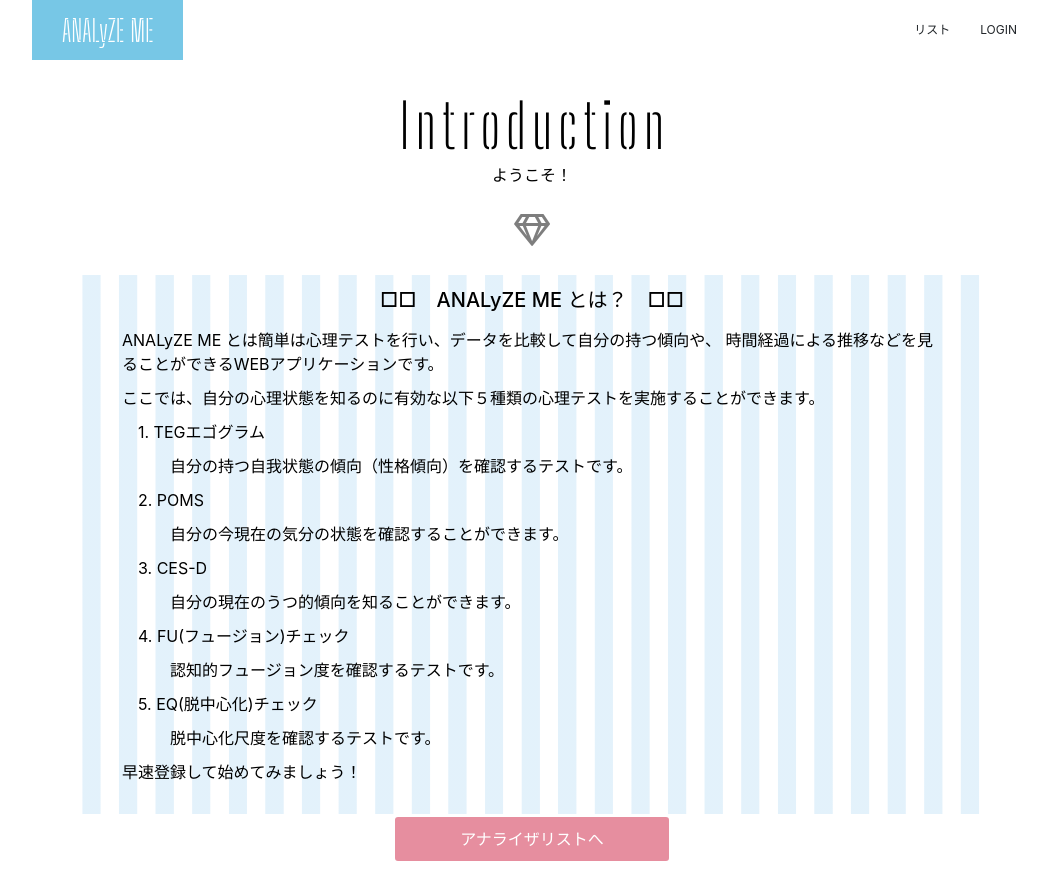
After one commit to MiyakoOhashi/app_mc, a Flask app: page /introduction/ in a window 1280 px wide. The commit adds this page. Shown: the whole page, without its empty margins (108-1155 px from the left). Run offline with Flask 2, Linux system fonts and the light colour scheme; some libraries are stand-ins or nearby versions.

Commit message:
modified 16 files added 1 file

```diff
--- a/analyze_me/services/graph_service.py
+++ b/analyze_me/services/graph_service.py
@@ -12,7 +12,7 @@ from analyze_me.services import analyzer_service, views_service
 def ex_all_data(ex_id):
     #テスト結果取得
     results = views_service.find_all(ex_id)
-    created_at = [ "", "", "", "", "", "", "", "", "", ""]
+    created_at = [ "emp", "emp", "emp", "emp", "emp", "emp", "emp", "emp", "emp", "emp"]
     a_sum = [ "", "", "", "", "", "", "", "", "", ""]
     i = 0
     for result in results:
@@ -21,7 +21,7 @@ def ex_all_data(ex_id):
         created_at.insert(0, '{0:%Y-%m-%d}'.format(result.created_at))
         created_at.pop()
         a_sum.insert(0, result.a_sum)
-        a_sum.pop
+        a_sum.pop()
         i += 1
 
     print("ex_id: {}, i: {}".format(ex_id, i))
@@ -82,7 +82,7 @@ def ex_one_data(ex_id, result_id):
         g_fac.pop()
         i = 0
         for i in range(0, 5):
-            g_sum.append(g_sum0[i] * 100 / 25)
+            g_sum.append(g_sum0[i] * 100 / 20)
             i += 1
 
     return g_fac, g_sum
--- a/analyze_me/static/style.css
+++ b/analyze_me/static/style.css
@@ -98,6 +98,127 @@ body {
     }
 }
 
+/* INTRO画面 */
+.introA {
+    display: flex;
+    align-items: start;
+    justify-content: center;
+    height: 100vh;
+    min-height: 450px;
+    width: 100vw;
+    min-width: 400px;
+    color: #000;
+    color: var(--text-dark-color);
+    text-align: center;
+    margin-left: auto;
+    margin-right: auto;
+}
+
+.introA .con {
+    margin-top: 60px;
+    max-width: 900px;
+    max-width: var(--middle-width);
+    margin-left: auto;
+    margin-right: auto;
+
+}
+
+.introA h2 {
+    margin: 30px 0 0;
+    font-family: 'Big Shoulders Stencil Display', cursive;
+    font-size: 3.8rem;
+    /* font-size: 60px; */
+    letter-spacing: 0.1em;
+    margin-left: 0.1em;
+}
+
+.introA h5 {
+    margin: 0.5rem 0 1rem;
+    font-size: 1.25rem;
+    /* margin: 15px 0;
+    font-size: 20px; */
+}
+
+.introA .symbol {
+    margin: 1.25rem;
+    /* margin: 20px; */
+    padding: 0;
+    border: none;
+    outline: none;
+    background: none;
+    font-size: 2rem;
+    /* font-size: 28px; */
+    opacity: 0.5;
+}
+
+.introA img {
+    width: 15%;
+}
+
+.introA .conA {
+    align-items: center;
+    justify-content: center;
+    padding: 5px 30px 15px 30px;
+    background-image: linear-gradient(rgba(255,255,255,0.7), rgba(255,255,255,0.7)), url(img/bk_stripe.png);
+    background-position: center;
+    background-size: cover;
+}
+
+.introA .conB {
+    text-align: left;
+    margin-bottom: 15px;
+    padding: 0 10px
+    /*
+    display: flex;
+    align-items: center;
+    justify-content: center;
+    padding: 15px 30px;
+    background-image: linear-gradient(rgba(255,255,255,0.7), rgba(255,255,255,0.7)), url(img/bk_stripe.png);
+    background-position: center;
+    background-size: cover;
+    */
+}
+
+.introA ul {
+    margin: 0;
+    padding: 0;
+    list-style: none;
+}
+
+.introA li {
+    margin-top: 10px;
+}
+
+.introA p {
+    margin: 0;
+}
+
+.introA a {
+    display: inline-block;
+    padding: 10px;
+    margin: 0 2px 0.5rem 2px;
+    width: 280px;
+    border: solid 3px currentColor;
+    border-radius: 6px;
+    background-color: #E68E9F;
+    background-color: var(--accent-color);
+    color: #fff;
+    color: var(--text-bright-color);
+    /* font-size: 14px; */
+    text-decoration: none;
+}
+
+.introA a:hover {
+    color: #fff;
+    color: var(--text-bright-color);
+    text-decoration: none;
+    background-image: linear-gradient(
+        rgba(255,255,255,0.2),
+        rgba(255,255,255,0.2)
+    );
+}
+
+
 /* LIST画面 */
 .listA {
     display: flex;
@@ -166,7 +287,7 @@ body {
     margin-top: 10px;
 }
 
-.listA a {
+.listA .ele {
     display: inline-block;
     padding: 10px;
     width: 300px;
@@ -180,7 +301,7 @@ body {
     text-decoration: none;
 }
 
-.listA a:hover {
+.listA .ele:hover {
     color: #fff;
     color: var(--text-bright-color);
     text-decoration: none;
@@ -188,6 +309,11 @@ body {
         rgba(255,255,255,0.2),
         rgba(255,255,255,0.2)
     );
+}
+
+.listA .p1 {
+    margin-top: 10px;
+    font-size: 12px;
 }
 
 /* 説明画面 */
@@ -735,6 +861,7 @@ body {
     max-width: var(--middle-width);
     margin-left: auto;
     margin-right: auto;
+    padding: 0 10px;
 }
 
 .logA h2 {
@@ -768,7 +895,7 @@ body {
     font-size: 2rem;
     letter-spacing: 0.1em;
     margin-left: 0.1em;
-    tex-align: left;
+    text-align: left;
     padding-left: 0.75rem;
     border-left: solid 0.5rem #E68E9F;
     border-left: solid 0.5rem var(--accent-color);
@@ -808,18 +935,17 @@ body {
 }
 
 .logA .chartA {
-    max-width: 800px;
+    position: relative;
     display: flex;
-    overflow-x: scroll;
-    align-items: center;
-    margin: 20px 0;
+    width: calc(100% - 40px);
+    height: 150px;
+    overflow: hidden;
+    margin: 25px 0;
 }
 
 .logA .chartB {
     display: flex;
     align-items: center;
-    left: -100px;
-    /*overflow: hidden;*/
     margin: 0;
 }
 
@@ -949,6 +1075,111 @@ body {
     font-size: 12px;
 }
 
+/* 登録内容表示画面 */
+.confA {
+    display: flex;
+    align-items: start;
+    justify-content: center;
+    height: 100vh;
+    min-height: 450px;
+    width: 100vw;
+    min-width: 400px;
+    color: #000;
+    color: var(--text-dark-color);
+    text-align: center;
+    margin-left: auto;
+    margin-right: auto;
+}
+
+.confA .con {
+    margin-top: 60px;
+    max-width: 900px;
+    max-width: var(--middle-width);
+    margin-left: auto;
+    margin-right: auto;
+    padding: 0 15px;
+}
+
+.confA h2 {
+    margin: 30px 0 0;
+    font-family: 'Big Shoulders Stencil Display', cursive;
+    font-size: 3.8rem;
+    /* font-size: 60px; */
+    letter-spacing: 0.1em;
+    margin-left: 0.1em;
+}
+
+.confA h5 {
+    margin: 0 0 1rem;
+    font-size: 1.25rem;
+}
+
+.confA .symbol {
+    margin: 1.25rem;
+    /* margin: 20px; */
+    padding: 0;
+    border: none;
+    outline: none;
+    background: none;
+    font-size: 2rem;
+    /* font-size: 28px; */
+    opacity: 0.5;
+}
+
+.confA p {
+    margin: 0;
+}
+
+.confA .sum {
+    margin: 0 0 30px;
+}
+
+.confA .tbl {
+    overflow-y: scroll;
+    height: 120px;
+    margin-bottom: 2.5rem;
+}
+
+.confA table {
+    margin: 1.3rem auto 1rem auto;
+    font-size: 12px;
+    text-align: left;
+}
+
+.confA table th,
+.confA table td {
+    padding: 0 25px;
+}
+
+.confA tr {
+    margin: 1px 1px;
+}
+
+.confA a {
+    display: inline-block;
+    padding: 10px;
+    margin: 0 2px 0.5rem 2px;
+    width: 250px;
+    border: solid 3px currentColor;
+    border-radius: 6px;
+    background-color: #E68E9F;
+    background-color: var(--accent-color);
+    color: #fff;
+    color: var(--text-bright-color);
+    /* font-size: 14px; */
+    text-decoration: none;
+}
+
+.confA a:hover {
+    color: #fff;
+    color: var(--text-bright-color);
+    text-decoration: none;
+    background-image: linear-gradient(
+        rgba(255,255,255,0.2),
+        rgba(255,255,255,0.2)
+    );
+}
+
 /* ヘッダー */
 header {
     position: absolute;
--- a/analyze_me/templates/index.html
+++ b/analyze_me/templates/index.html
@@ -12,7 +12,7 @@
 
         <img src="static/img/bottle.png" alt="">
         <h1>ANALyZE ME</h1>
-        <a href="{{ url_for('analyzes.analyzer_list') }}">START</a>
+        <a href="{{ url_for('views.intro') }}">START</a>
 
     </div>
 </section>
--- /dev/null
+++ b/analyze_me/templates/intro.html
@@ -0,0 +1,38 @@
+<!-- analyze_me/templates/intro.html 2021/01/21  M.O-->
+{% extends "layout.html" %}
+
+<!-- ボディ　-->
+{% block body %}
+<section class="introA">
+    <div class="con">
+
+        <h2>Introduction</h2>
+        <p>ようこそ！</p>
+        <p class="symbol"><span class="far fa-gem"></span></p>
+        <!--img src="static/img/bottle.png" alt=""-->
+
+        <div class="conA">
+        <h5>□︎□︎　ANALyZE ME とは？　□︎□︎︎</h5>
+            <div class="conB">
+                <ul>
+                    <li>ANALyZE ME とは簡単は心理テストを行い、データを比較して自分の持つ傾向や、
+                        時間経過による推移などを見ることができるWEBアプリケーションです。</li>
+                    <li>ここでは、自分の心理状態を知るのに有効な以下５種類の心理テストを実施することができます。</li>
+                    <li>　1. TEGエゴグラム</li>
+                    <li>　　　自分の持つ自我状態の傾向（性格傾向）を確認するテストです。</li>
+                    <li>　2. POMS</li>
+                    <li>　　　自分の今現在の気分の状態を確認することができます。</li>
+                    <li>　3. CES-D</li>
+                    <li>　　　自分の現在のうつ的傾向を知ることができます。</li>
+                    <li>　4. FU(フュージョン)チェック</li>
+                    <li>　　　認知的フュージョン度を確認するテストです。</li>
+                    <li>　5. EQ(脱中心化)チェック</li>
+                    <li>　　　脱中心化尺度を確認するテストです。</li>
+                    <LI>早速登録して始めてみましょう！</LI>
+                </ul>
+            </div>
+        </div>
+        <a href="{{ url_for('analyzes.analyzer_list') }}">アナライザリストへ</a>
+    </div>
+</section>
+{% endblock %}
--- a/analyze_me/templates/logs/result_graph.html
+++ b/analyze_me/templates/logs/result_graph.html
@@ -91,14 +91,14 @@
                         display: true,
                         ticks: {
                             autoSkip: true,
-                            maxTicksLimit: 5
+                            maxTicksLimit: 6
                         }
                     }],
                     yAxes: [{
                         display: true,
                         scaleLabel: {
                             display: true,
-                            labelString: 'Parsentail(%)'
+                            labelString: 'Percentile(%)'
                         },
                         ticks: {
                             min: 0,
--- a/analyze_me/views/views.py
+++ b/analyze_me/views/views.py
@@ -13,6 +13,11 @@ views = Blueprint('views', __name__)
 def index():
     return render_template('index.html')
 
+#導入ページ
+@views.route('/introduction/')
+def intro():
+    return render_template('intro.html')
+
 #過去ログページ
 @views.route('/logs/')
 @login_required
@@ -22,9 +27,9 @@ def show_logs():
     ces_results = views_service.find_all('ces')
     pom_results = views_service.find_all('pom')
     teg_results = views_service.find_all('teg')
-    ces_date, ces_asum = graph_service.ex_all_data('ces')  # ces-d
-    fu_date, fu_asum = graph_service.ex_all_data('fu')  # fu
-    eq_date, eq_asum = graph_service.ex_all_data('eq')  # eq
+    ces_date, ces_asum = graph_service.ex_all_data('ces')   # ces-d graph
+    fu_date, fu_asum = graph_service.ex_all_data('fu')      # fu graph
+    eq_date, eq_asum = graph_service.ex_all_data('eq')      # eq graph
     return render_template('logs/logs.html', fu_results=fu_results, \
                            eq_results=eq_results, ces_results=ces_results, \
                            pom_results=pom_results, teg_results=teg_results, \
@@ -32,7 +37,7 @@ def show_logs():
                            fu_asum=fu_asum, eq_date=eq_date, eq_asum=eq_asum)
 
 
-#グラフ表示(log画面)
+#グラフ表示(log画面):未使用
 @views.route('/logs/graph/')
 def plot_graph():
     response = graph_service.draw_three_graphs()
```
Also changed, not shown: analyze_me/analyzer/ces_d.py (+9 -8 lines), analyze_me/analyzer/eq_check.py (+8 -12 lines), analyze_me/analyzer/fu_check.py (+11 -11 lines), analyze_me/analyzer/poms.py (+7 -6 lines), analyze_me/analyzer/teg.py (+7 -6 lines), analyze_me/services/auth_service.py (+5 -3 lines), analyze_me/templates/analyzer/list.html (+15 -5 lines), analyze_me/templates/auth/confirm.html (added, +41 -0 lines), analyze_me/templates/confirm.html (deleted, +0 -28 lines), analyze_me/templates/logs/logs.html (+45 -19 lines), analyze_me/views/auth.py (+11 -2 lines), analyze_me/analyze_me.db.
